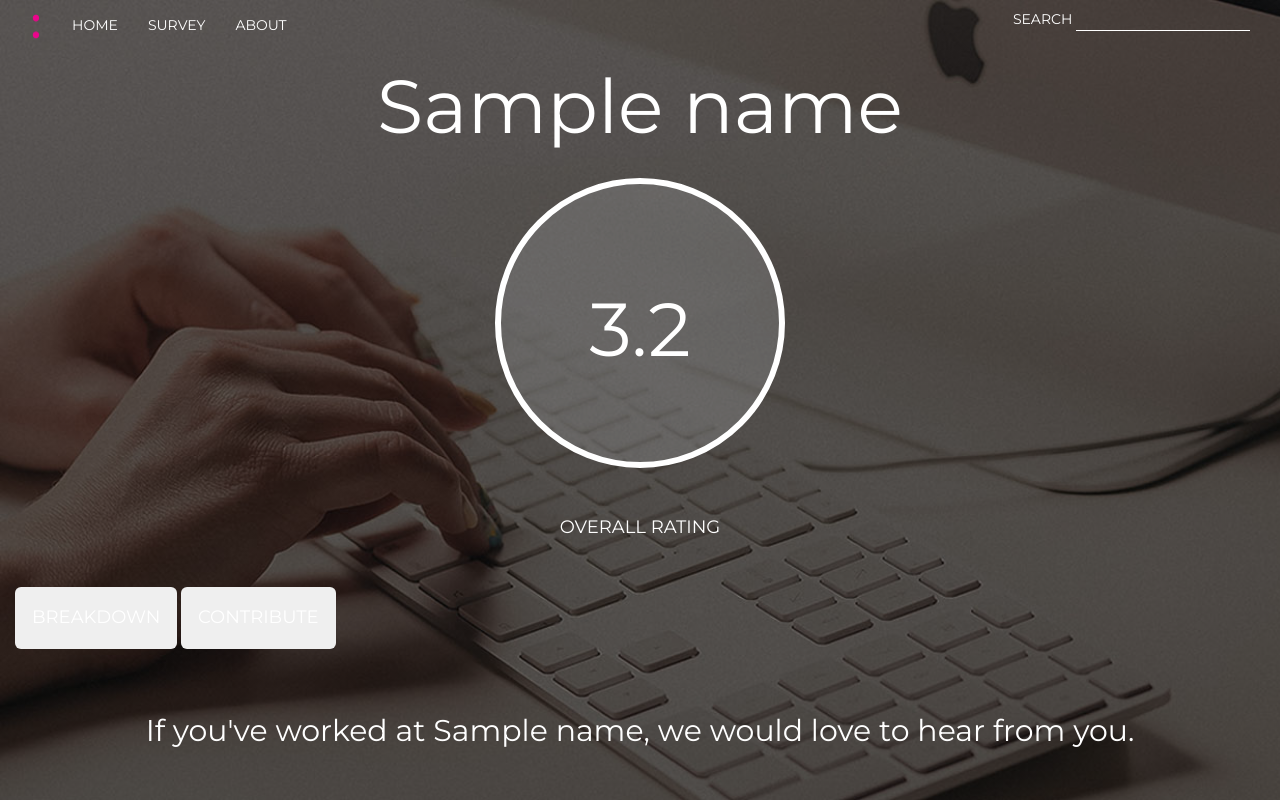
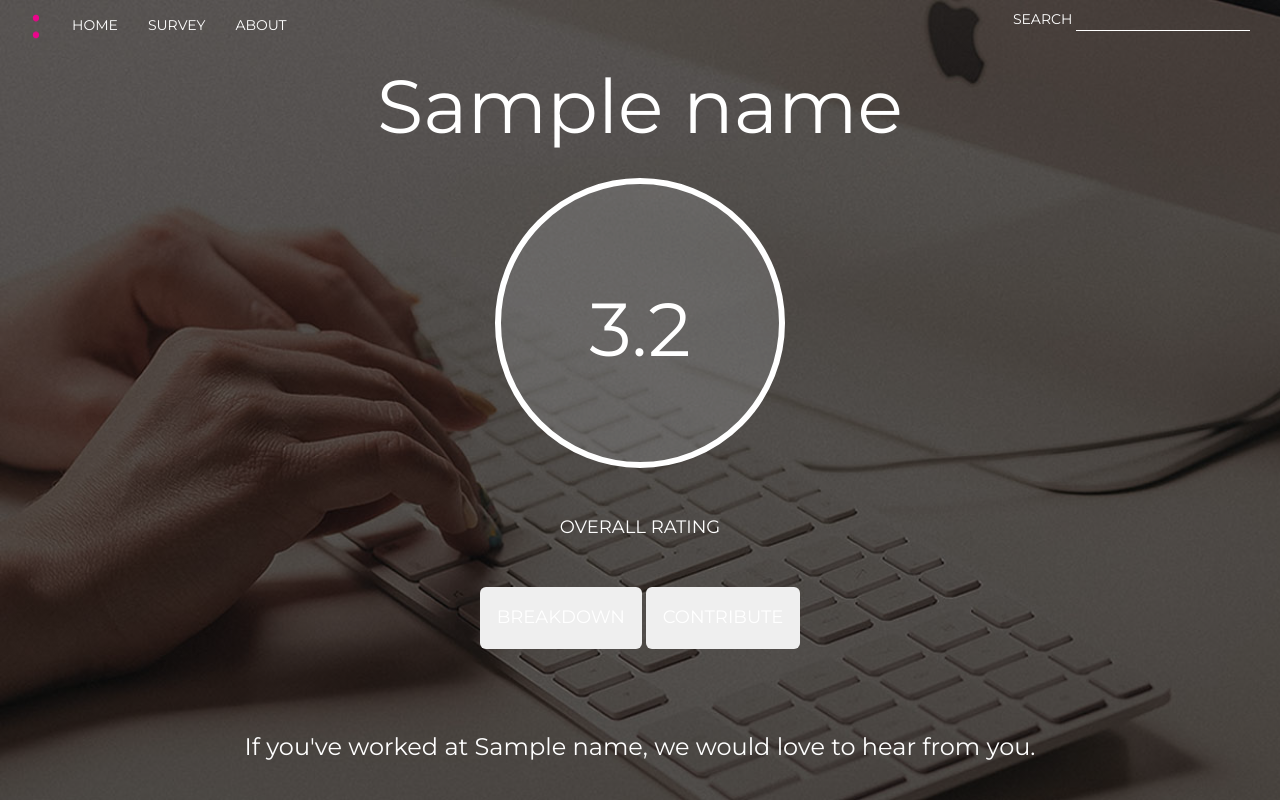
Before and after one commit to franziskagoltz/theratio, a Flask app: template templates/company_info.html in a window 1280 px wide. Run offline with Flask 2, Linux system fonts and the light colour scheme; the template is opened without the code that fills it: most values are stand-ins (such as "Sample title", 1, 10 or a date in 2020); parts of the project's set-up code (start-up, migrations or seed data) failed here and were passed over; some libraries are stand-ins or nearby versions.

Commit message:
Update company info

```diff
--- a/templates/company_info.html
+++ b/templates/company_info.html
@@ -15,12 +15,17 @@
     </div>
     <br><br>
     <h4>OVERALL RATING</h4><br><br>
-    <button type="button" class="btn btn-secondary btn-lg"><h4>BREAKDOWN</h4></button>
-    <button type="button" class="btn btn-secondary btn-lg"><h4>CONTRIBUTE</h4></button>
+    <div style="text-align:center;">
+      <button type="button" class="btn btn-secondary btn-lg"><h4>BREAKDOWN</h4></button>
+      <span>    </span>
+      <button type="button" class="btn btn-secondary btn-lg"><h4>CONTRIBUTE</h4></button>
+  </div>
     <br>
 
     <div class="landing-page">
-    <h2>If you've worked at {{ name }}, we would love to hear from you.</h2>
+
+    <h3>If you've worked at {{ name}}, we would love to hear from you.</h3>
+
     </div>
 
     <div id="chart"></div>
```
